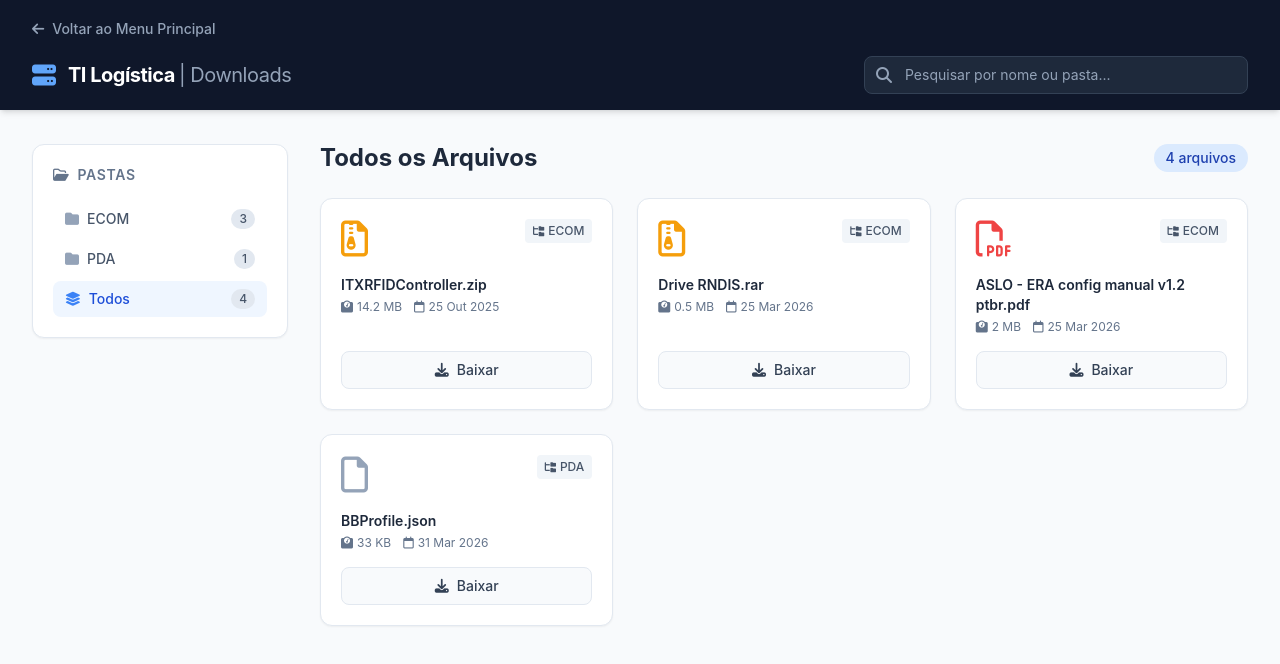
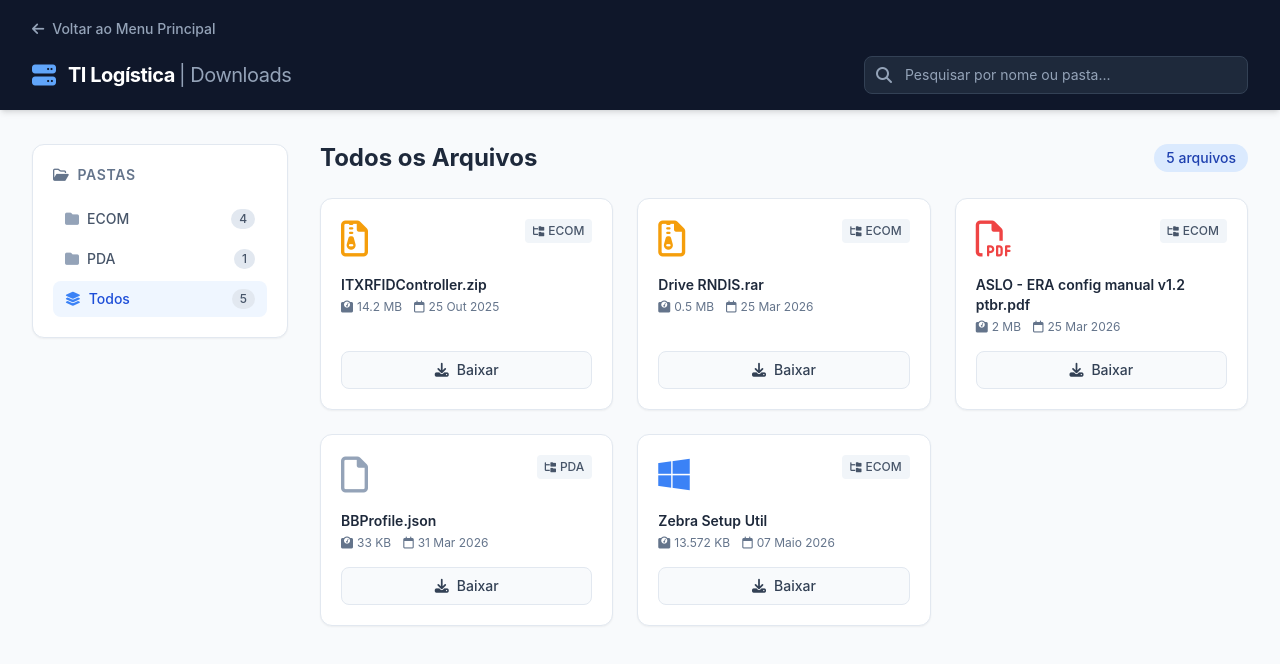
Before and after one commit to IsmaelVitale/portalit, a plain HTML site: page repoit.html in a window 1280 px wide. Drawn offline with nearby package versions, Linux system fonts and the light colour scheme.

Commit message:
Add new file entry for 'Zebra Setup Util'

```diff
--- a/repoit.html
+++ b/repoit.html
@@ -94,7 +94,8 @@
         { id: 1, name: "ITXRFIDController.zip", folder: "ECOM", size: "14.2 MB", date: "25 Out 2025", type: "zip" },
         { id: 2, name: "Drive RNDIS.rar", folder: "ECOM", size: "0.5 MB", date: "25 Mar 2026", type: "rar" },
         { id: 3, name: "ASLO - ERA config manual v1.2 ptbr.pdf", folder: "ECOM", size: "2 MB", date: "25 Mar 2026", type: "pdf" },
-        { id: 4, name: "BBProfile.json", folder: "PDA", size: "33 KB", date: "31 Mar 2026", type: "json" }
+        { id: 4, name: "BBProfile.json", folder: "PDA", size: "33 KB", date: "31 Mar 2026", type: "json" },
+        { id: 5, name: "Zebra Setup Util", folder: "ECOM", size: "13.572 KB", date: "07 Maio 2026", type: "exe" }
     ];
 
     // 2. Estado da Aplicação
```
